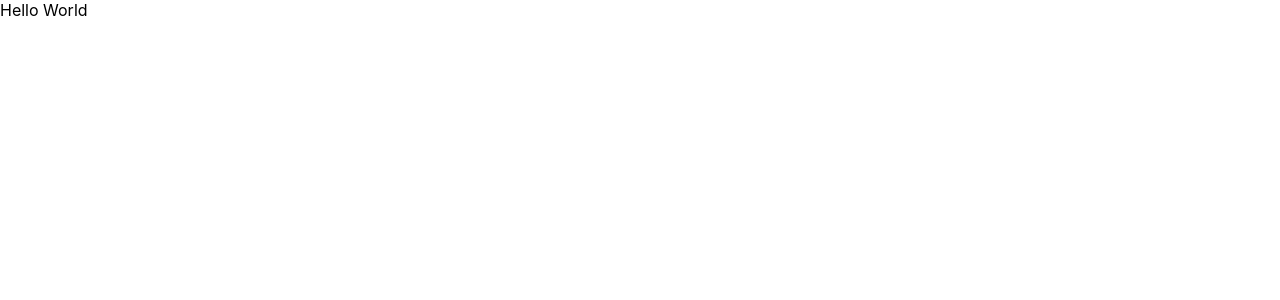
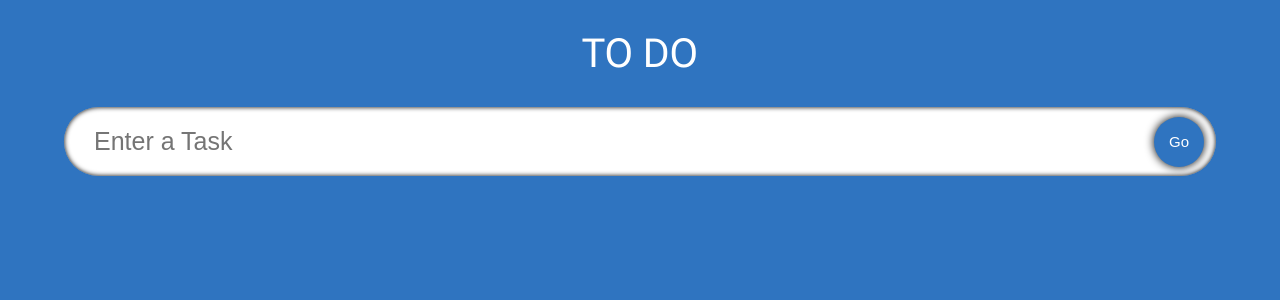
Before and after one commit to kapiljituri/React-ToDo-list, a React (Create React App) app: page / in a window 1280 px wide. Shown: the top 300 px of the page. Built offline with nearby package versions, Linux system fonts and the light colour scheme; the HTML template or start-up script is replaced by a standard one.

Commit message:
Added input field and styling

```diff
--- a/src/App.css
+++ b/src/App.css
@@ -1,38 +1,27 @@
+@import url('https://fonts.googleapis.com/css2?family=Roboto+Flex:opsz@8..144&display=swap');
+
 .App {
-  /* text-align: center; */
-}
-
-.App-logo {
-  height: 40vmin;
-  pointer-events: none;
-}
-
-@media (prefers-reduced-motion: no-preference) {
-  .App-logo {
-    animation: App-logo-spin infinite 20s linear;
-  }
-}
-
-.App-header {
-  background-color: #282c34;
-  min-height: 100vh;
+  width: 100vw;
+  height: 100vh;
   display: flex;
   flex-direction: column;
   align-items: center;
-  justify-content: center;
-  font-size: calc(10px + 2vmin);
-  color: white;
+  background-color: #2f74c0;
+  font-family: "Roboto Flex";
 }
 
-.App-link {
-  color: #61dafb;
+.heading {
+  text-transform: uppercase;
+  font-size: 40px;
+  margin: 30px 0;
+  color: white;
+  z-index: 1;
+  text-align: center;
 }
 
-@keyframes App-logo-spin {
-  from {
-    transform: rotate(0deg);
-  }
-  to {
-    transform: rotate(360deg);
+@media (max-width: 800px) {
+  .heading {
+    margin: 15px 0;
+    font-size: 35px;
   }
 }
--- a/src/App.tsx
+++ b/src/App.tsx
@@ -1,10 +1,16 @@
-import React from 'react';
+import React, { useState } from 'react';
 import './App.css';
+import InputField from './components/InputField';
 
-function App() {
+const App: React.FC = () => {
+
+  const [todo, setToDo] = useState<string>("");
+  console.log(todo);
+
   return (
     <div className="App">
-      Hello World
+      <span className='heading'>To Do</span>
+      <InputField todo={todo} setToDo={setToDo}/>
     </div>
   );
 }
--- /dev/null
+++ b/src/components/InputField.tsx
@@ -0,0 +1,23 @@
+import React from 'react'
+import './styles.css'
+
+interface Props {
+    todo: string;
+    setToDo: React.Dispatch<React.SetStateAction<string>>
+}
+
+const InputField: React.FC<Props> = ({todo, setToDo}) => {
+  return (
+    <form className='input'>
+        <input
+            type ='input'
+            value={todo}
+            onChange={(e) => setToDo(e.target.value)}
+            className='input_box'
+            placeholder='Enter a Task'/>
+        <button type='submit' className='input_submit'>Go</button>
+    </form>
+  )
+}
+
+export default InputField
--- /dev/null
+++ b/src/components/styles.css
@@ -0,0 +1,95 @@
+.input {
+    display: flex;
+    width: 90%;
+    position: relative;
+    align-items: center;
+  }
+
+.input_box {
+  width: 100%;
+  border-radius: 50px;
+  padding: 20px 30px;
+  font-size: 25px;
+  border: none;
+  transition: 0.2s;
+  box-shadow: inset 0 0 5px black;
+}
+
+.input_box:focus {
+  box-shadow: 0 0 10px 1000px rgba(0, 0, 0, 0.5);
+  outline: none;
+}
+
+.input_submit {
+  position: absolute;
+  width: 50px;
+  height: 50px;
+  margin: 12px;
+  border-radius: 50px;
+  right: 0px;
+  border: none;
+  font-size: 15px;
+  background-color: #2f74c0;
+  color: white;
+  transition: 0.2s all;
+  box-shadow: 0 0 10px black;
+}
+
+.input_submit:hover {
+  background-color: #388ae2;
+}
+
+.input_submit:active {
+  transform: scale(0.8);
+  box-shadow: 0 0 5px black;
+}
+/*
+.todos {
+  display: flex;
+  justify-content: space-evenly;
+  width: 90%;
+  flex-wrap: wrap;
+}
+
+.todos_single {
+  display: flex;
+  width: 29.5%;
+  border-radius: 5px;
+  padding: 20px;
+  margin-top: 15px;
+  background-image: url("https://img.freepik.com/free-photo/crumpled-yellow-paper-background-close-up_60487-2390.jpg?size=626&ext=jpg");
+}
+.todos__single--text {
+  flex: 1;
+  padding: 5px;
+  border: none;
+  font-size: 20px;
+}
+
+.todos__single--text:focus {
+  outline: none;
+}
+
+.icon {
+  margin-left: 10px;
+  font-size: 25px;
+  cursor: pointer;
+}
+
+@media (max-width: 1200px) {
+  .todos__single {
+    width: 40%;
+  }
+}
+
+@media (max-width: 700px) {
+  .input {
+    width: 95%;
+  }
+  .todos {
+    width: 95%;
+  }
+  .todos__single {
+    width: 100%;
+  }
+} */
```
